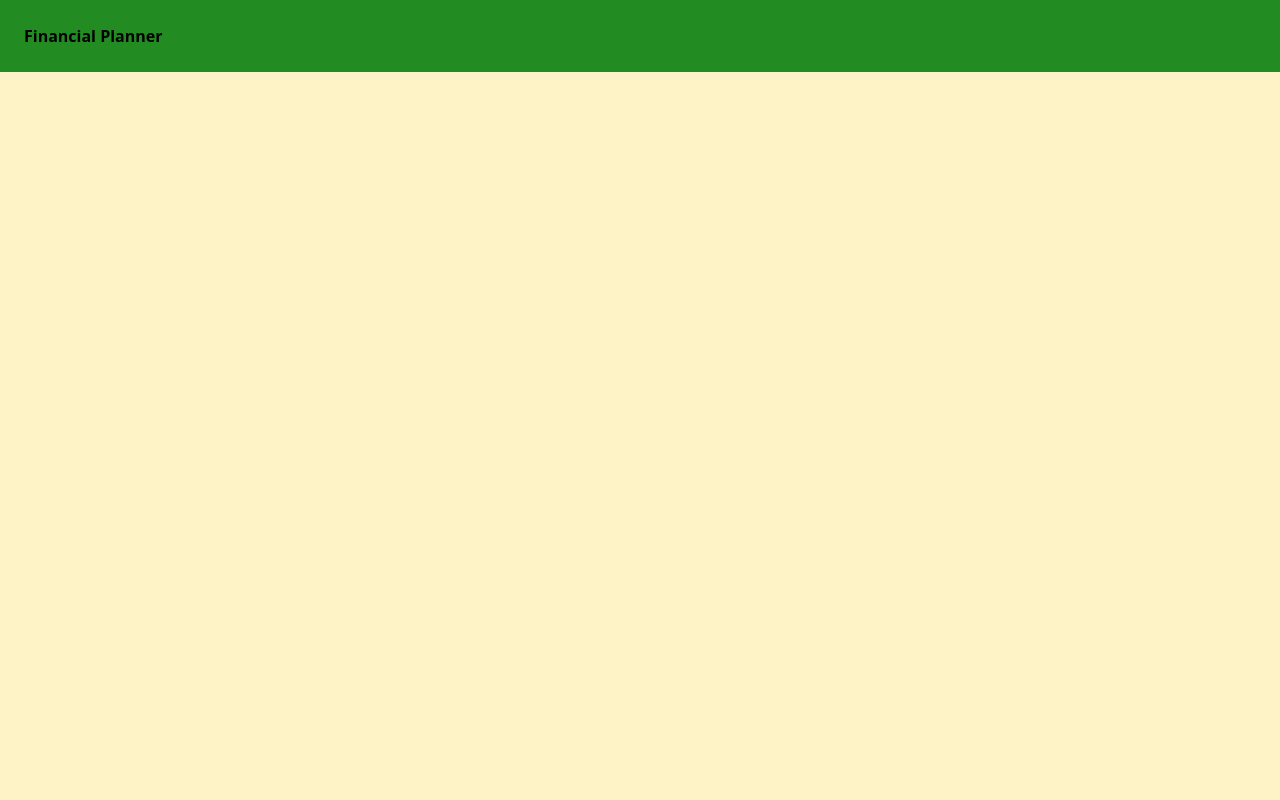
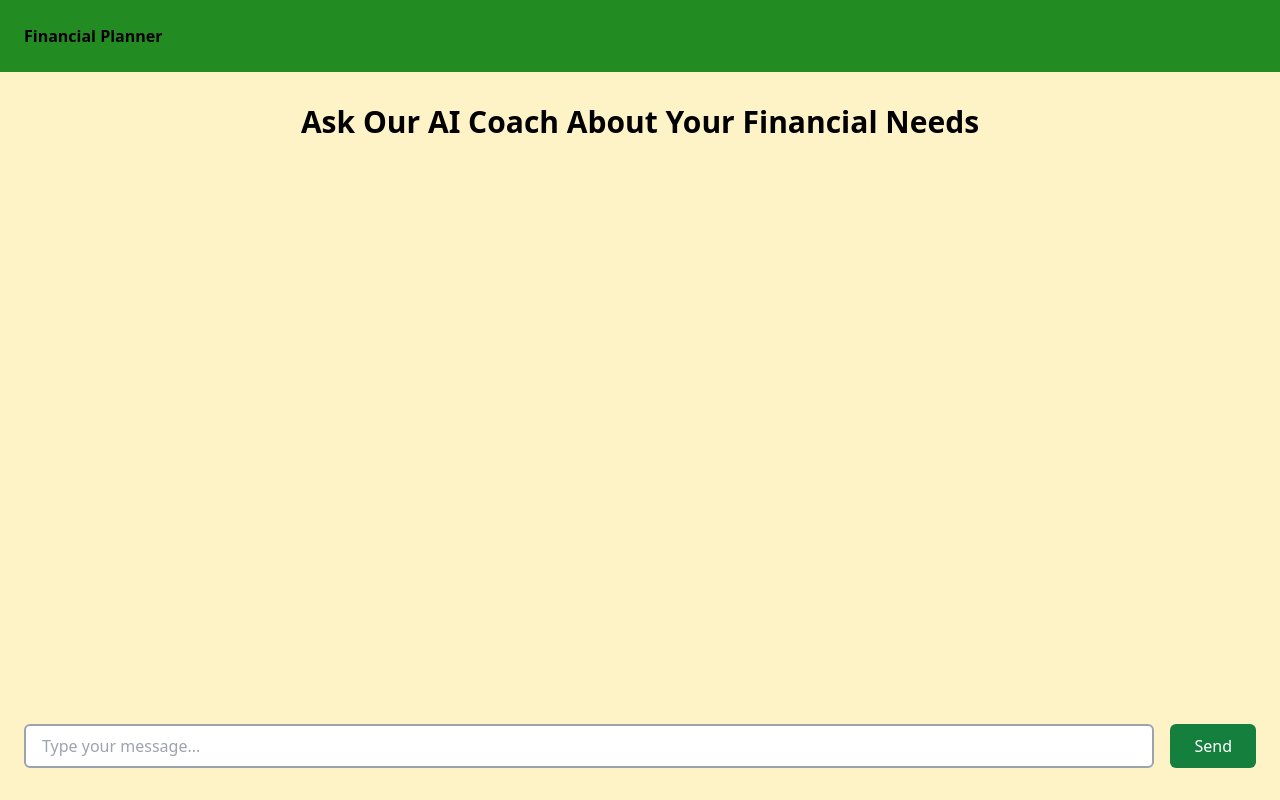
Before and after one commit to Suheylaersen/OneEthos-KH-Challange, a website: page templates/features/ai_coach.html in a window 1280 px wide. Drawn offline with nearby package versions, Linux system fonts and the light colour scheme.

Commit message:
Updated ai_coach section

```diff
--- a/templates/features/ai_coach.html
+++ b/templates/features/ai_coach.html
@@ -27,7 +27,21 @@
         <header class="bg-forest py-6 px-6">
             <h1 class="text-medium font-bold">Financial Planner</h1>
         </header>
+        <!-- Main Section -->
+         <main class="flex-grow flex flex-col px-6 py-8">
+        <h2 class="text-3xl font-bold mb-6 text-center">Ask Our AI Coach About Your Financial Needs</h2>
+         <div id="chatWindow" class="flex-grow overflow-y-auto space-y-4 mb-4">
+        <!-- Chat messages will appear here -->
+         </div>
+        <div class="flex">
+            <input id="userInput" type="text" placeholder="Type your message..."
+                class="flex-grow border-2 border-gray-400 rounded-md px-4 py-2 focus:outline-none focus:ring-2 focus:ring-green-600">
+            <button id="sendBtn"
+                    class="bg-green-700 text-white px-6 py-2 ml-4 rounded-md hover:bg-green-800 transition">
+                Send
+            </button>
+         </main>
     </div>
-    <!-- Main Section -->
+
 </body>
 </html>
```
